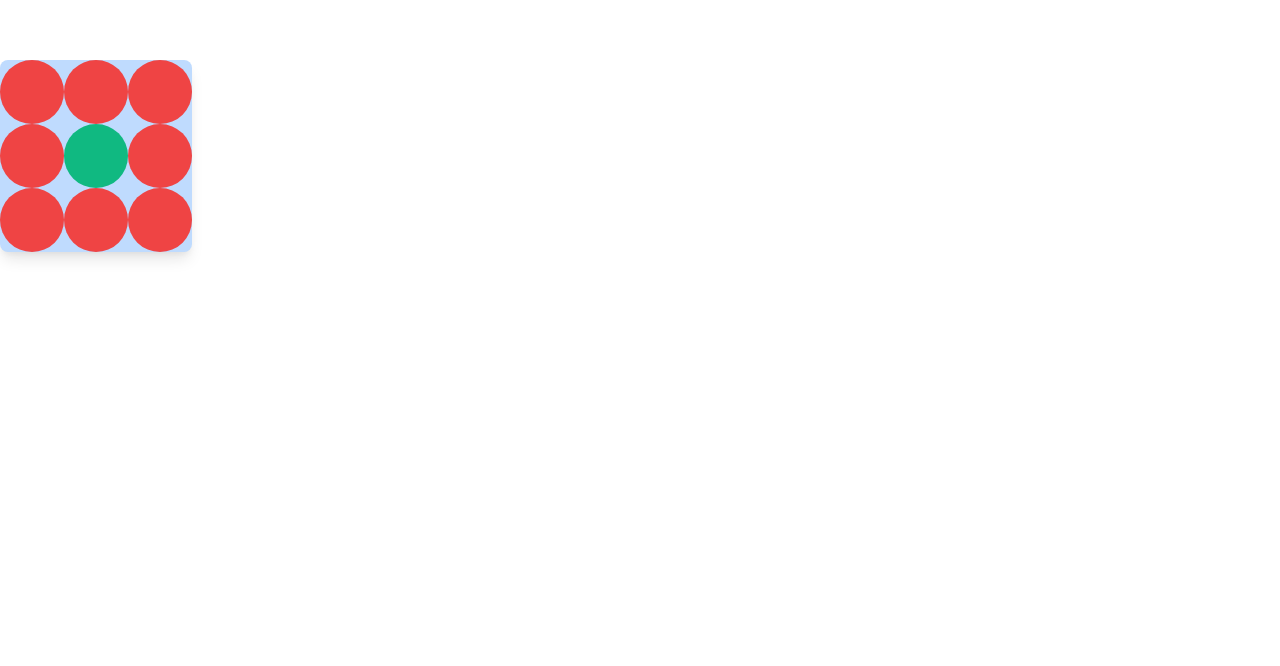
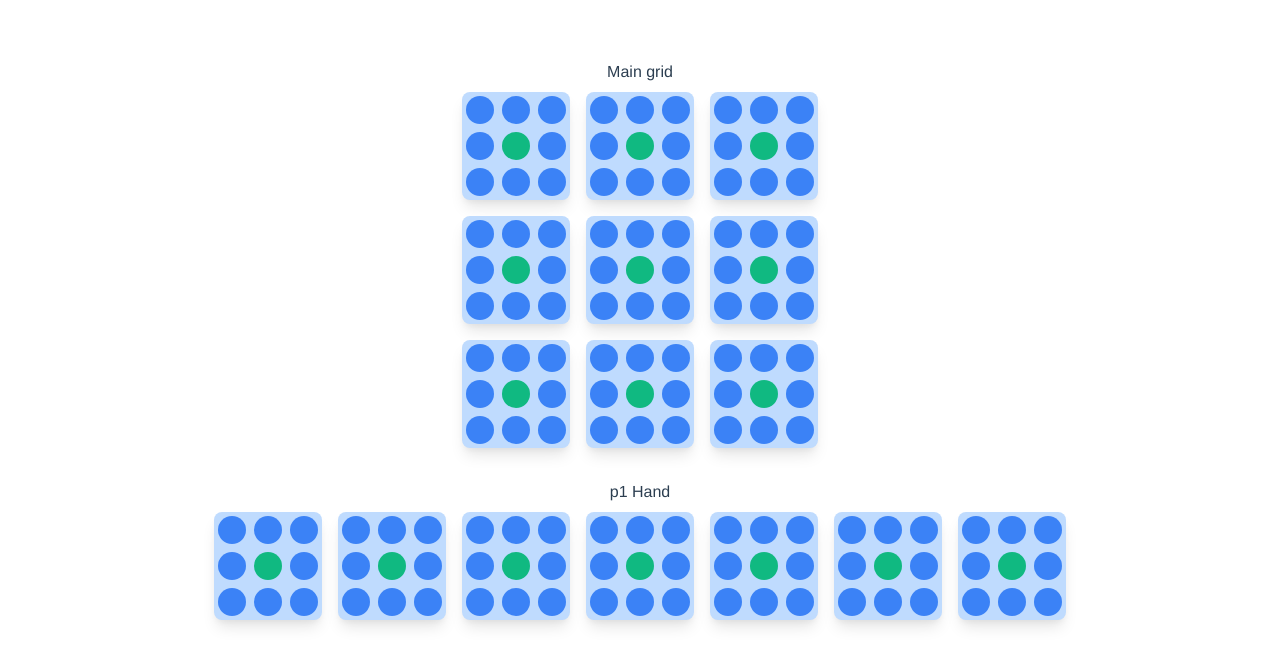
Before and after one commit to U-Louis/rrr, a Vue app: page / in a window 1280 px wide. Shown: the top 666 px of the page. Built offline with nearby package versions, Linux system fonts and the light colour scheme.

Commit message:
card reworked, still wip board wip

```diff
--- a/src/App.vue
+++ b/src/App.vue
@@ -1,19 +1,20 @@
 <template>
   <div id="app">
-<Card></Card>
+    <Board></Board>
   </div>
 </template>
 
 <script>
-import Card from './components/Card.vue'
-
+  //import Card from "./components/Card.vue";
+  import Board from "./components/Board.vue";
 
   export default {
-  name: 'App',
+    name: "App",
     components: {
-    Card
-  }
-}
+      //Card,
+      Board,
+    },
+  };
 </script>
 
 <style>
--- /dev/null
+++ b/src/components/Board.vue
@@ -0,0 +1,41 @@
+<template>
+  <div>
+    <h1>Main grid</h1>
+    <div class="grid justify-items-center">
+      <div class="grid grid-cols-3 w-max">
+        <div v-for="item in grid" :key="item.id">
+          <card></card>
+        </div>
+      </div>
+
+      <br />
+
+      <h1>p1 Hand</h1>
+      <div class="grid grid-cols-7">
+        <div v-for="item in p1Hand" :key="item.id">
+          <card></card>
+        </div>
+      </div>
+    </div>
+  </div>
+</template>
+
+<script>
+  import Card from "./Card.vue";
+
+  let grid = new Array(9).fill(0);
+  let p1Hand = new Array(7).fill(1);
+
+  export default {
+    data() {
+      return {
+        grid: grid,
+        p1Hand: p1Hand,
+      };
+    },
+
+    components: {
+      Card,
+    },
+  };
+</script>
--- a/src/components/Card.vue
+++ b/src/components/Card.vue
@@ -1,42 +1,15 @@
 <template>
-  <div class="w-48 h-48 bg-blue-200 rounded-lg shadow-lg dark:bg-gray-800">
+  <div class="w-26 h-26 bg-blue-200 rounded-lg shadow-lg m-2 dark:bg-gray-800">
     <div class="grid grid-cols-3">
-      <button
-        class="w-1/2 h-1/2 rounded-full bg-red-500"
-        style="padding: 50%"
-      ></button>
-      <button
-        class="w-1/2 h-1/2 rounded-full bg-red-500"
-        style="padding: 50%"
-      ></button>
-      <button
-        class="w-1/2 h-1/2 rounded-full bg-red-500"
-        style="padding: 50%"
-      ></button>
-      <button
-        class="w-1/2 h-1/2 rounded-full bg-red-500"
-        style="padding: 50%"
-      ></button>
-      <button
-        class="w-1/2 h-1/2 rounded-full bg-green-500"
-        style="padding: 50%"
-      ></button>
-      <button
-        class="w-1/2 h-1/2 rounded-full bg-red-500"
-        style="padding: 50%"
-      ></button>
-      <button
-        class="w-1/2 h-1/2 rounded-full bg-red-500"
-        style="padding: 50%"
-      ></button>
-      <button
-        class="w-1/2 h-1/2 rounded-full bg-red-500"
-        style="padding: 50%"
-      ></button>
-      <button
-        class="w-1/2 h-1/2 rounded-full bg-red-500"
-        style="padding: 50%"
-      ></button>
+      <button class="w-7 h-7 m-1 rounded-full bg-blue-500"></button>
+      <button class="w-7 h-7 m-1 rounded-full bg-blue-500"></button>
+      <button class="w-7 h-7 m-1 rounded-full bg-blue-500"></button>
+      <button class="w-7 h-7 m-1 rounded-full bg-blue-500"></button>
+      <button class="w-7 h-7 m-1 rounded-full bg-green-500"></button>
+      <button class="w-7 h-7 m-1 rounded-full bg-blue-500"></button>
+      <button class="w-7 h-7 m-1 rounded-full bg-blue-500"></button>
+      <button class="w-7 h-7 m-1 rounded-full bg-blue-500"></button>
+      <button class="w-7 h-7 m-1 rounded-full bg-blue-500"></button>
     </div>
   </div>
 </template>
```
Lines whose indentation alone changed are shown as unchanged.
